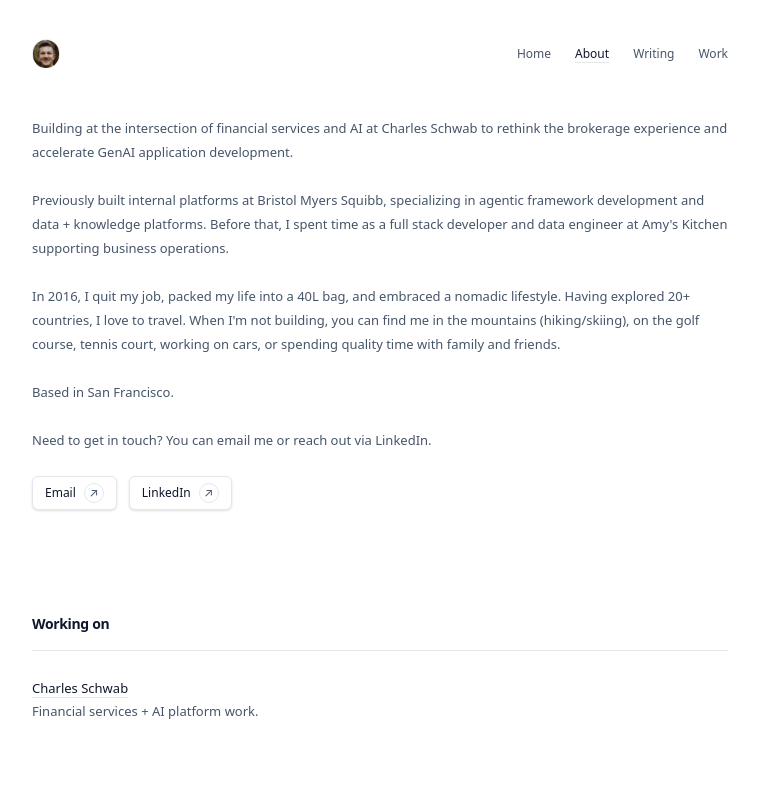
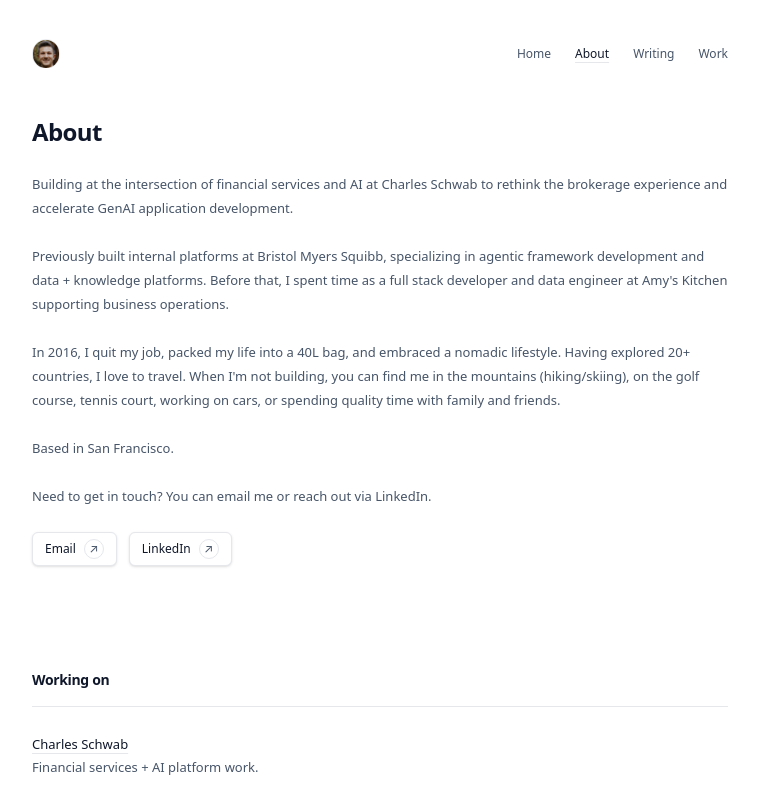
Before and after one commit to tlapinsk/personal-site, a Next.js app: page /about in a window 1280 px wide. Shown: the top 800 px of the page, without its empty margins (260-1019 px from the left). Built offline with nearby package versions, Linux system fonts and the light colour scheme.

Commit message:
Minor About page styling updates

```diff
--- a/app/about/page.tsx
+++ b/app/about/page.tsx
@@ -149,7 +149,8 @@ export default function AboutPage() {
     <main className="bg-background text-foreground">
       <div className="mx-auto max-w-[760px] px-6 sm:px-8">
         <section className="pt-10 sm:pt-12">
-          <div className="space-y-6 text-[13px] leading-6 text-muted">
+          <h1 className="text-2xl font-semibold tracking-tight">About</h1>
+          <div className="mt-6 space-y-6 text-[13px] leading-6 text-muted">
             <p>
               Building at the intersection of financial services and AI at
               Charles Schwab to rethink the brokerage experience and
```
